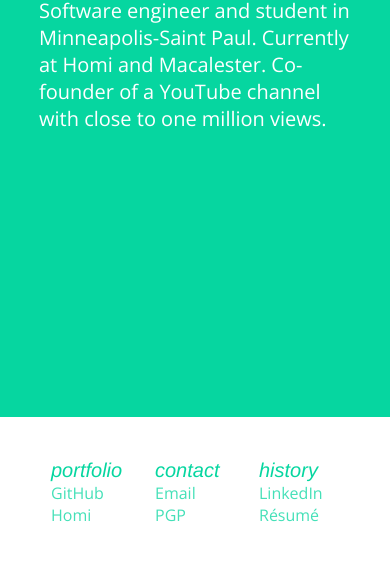
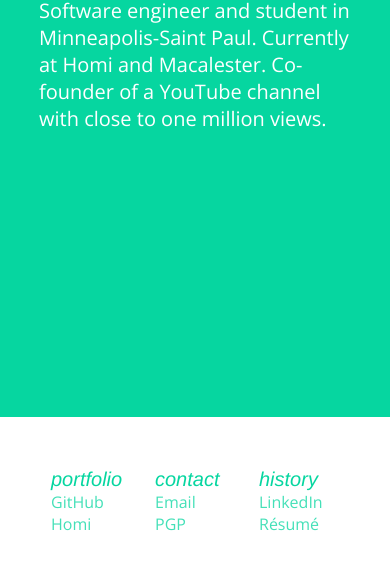
Before and after one commit to johngarner/johngarner.github.io, a plain HTML site: page index.html in a window 390 px wide. Shown: the part 258-828 px from the top of the page. Drawn offline with nearby package versions, Linux system fonts and the light colour scheme; a web font is replaced by a local one.

Commit message:
mobile fix

```diff
--- a/stylesheet.css
+++ b/stylesheet.css
@@ -25,9 +25,6 @@ html {
 .section02 {
 	background-color: #FFFFFF;
 	width: 100vw;
-	/*height: 20vh;*/
-	/*animation: fadein-color 1.5s;*/
-	padding-top: 5vh;
 
 	-webkit-animation: fadein 2s; /* Safari, Chrome and Opera > 12.1 */
 	   -moz-animation: fadein 2s; /* Firefox < 16 */
@@ -47,7 +44,8 @@ html {
 	width: 650px;
 	max-width: 80vw;
 	display: flex;
-	margin: auto;
+	margin: 5vh auto;
+	height: 10vh;
 }
 
 .bottomText div {
```
